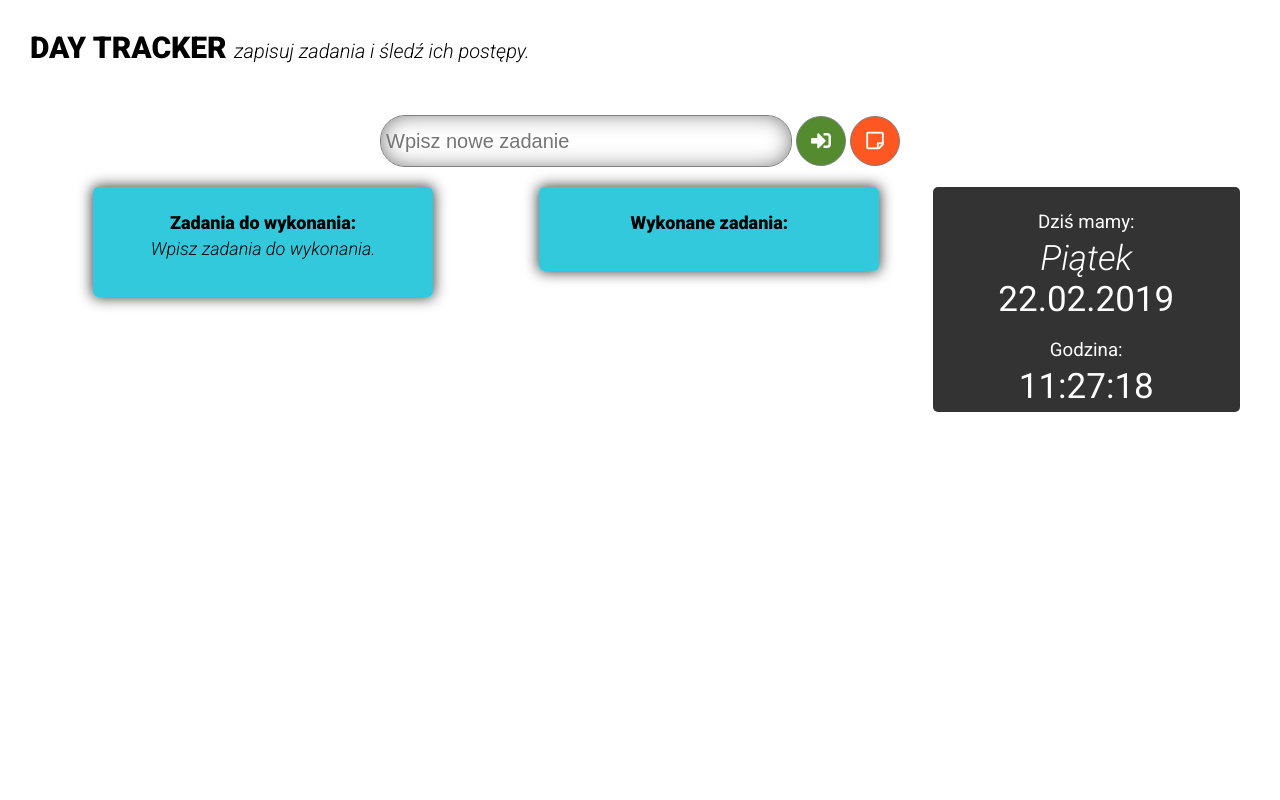
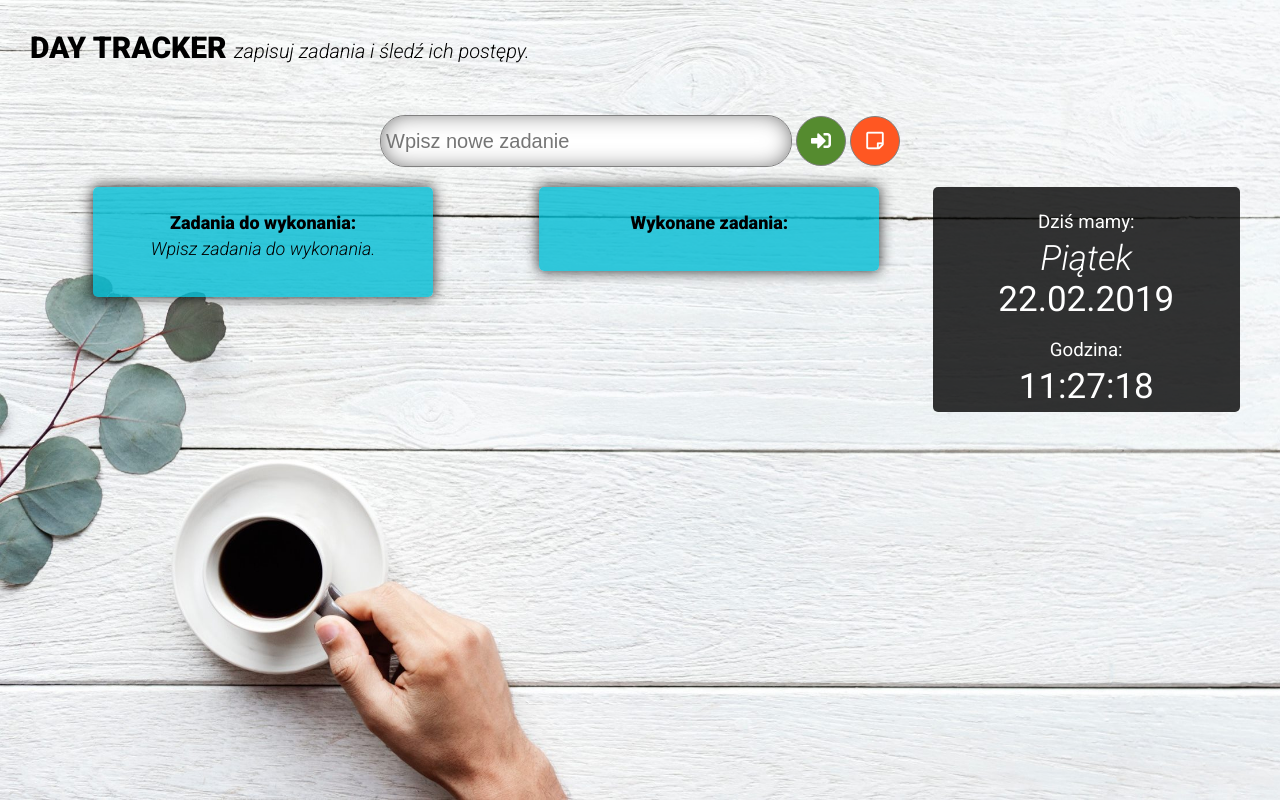
Before and after one commit to katarzynka1234/Codziennik, a website: page index.html in a window 1280 px wide. Drawn offline with Linux system fonts and the light colour scheme; the site is published under a folder, as on GitHub Pages, so addresses that start at the root find nothing.

Commit message:
Edit background in css

```diff
--- a/sass/style.scss
+++ b/sass/style.scss
@@ -4,7 +4,7 @@ body {
     margin: 0;
     padding: 0;
     min-height: 100vh;
-    background-image: url(/images/beverage-blank-break-997719.jpg);
+    background-image: url(../images/beverage-blank-break-997719.jpg);
     background-position: left bottom;
     background-size: cover;
     background-repeat: no-repeat;
```
Also changed, not shown: css/style.css, 1 other file.
